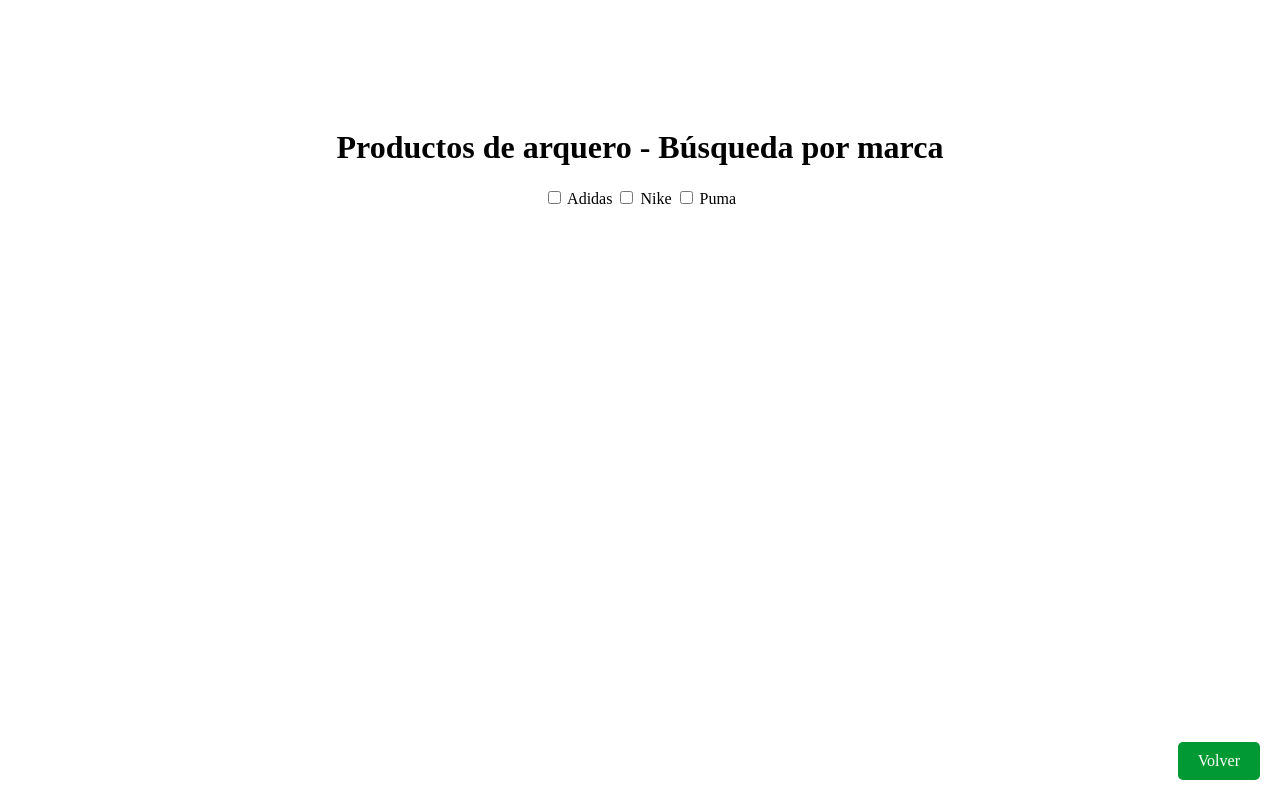
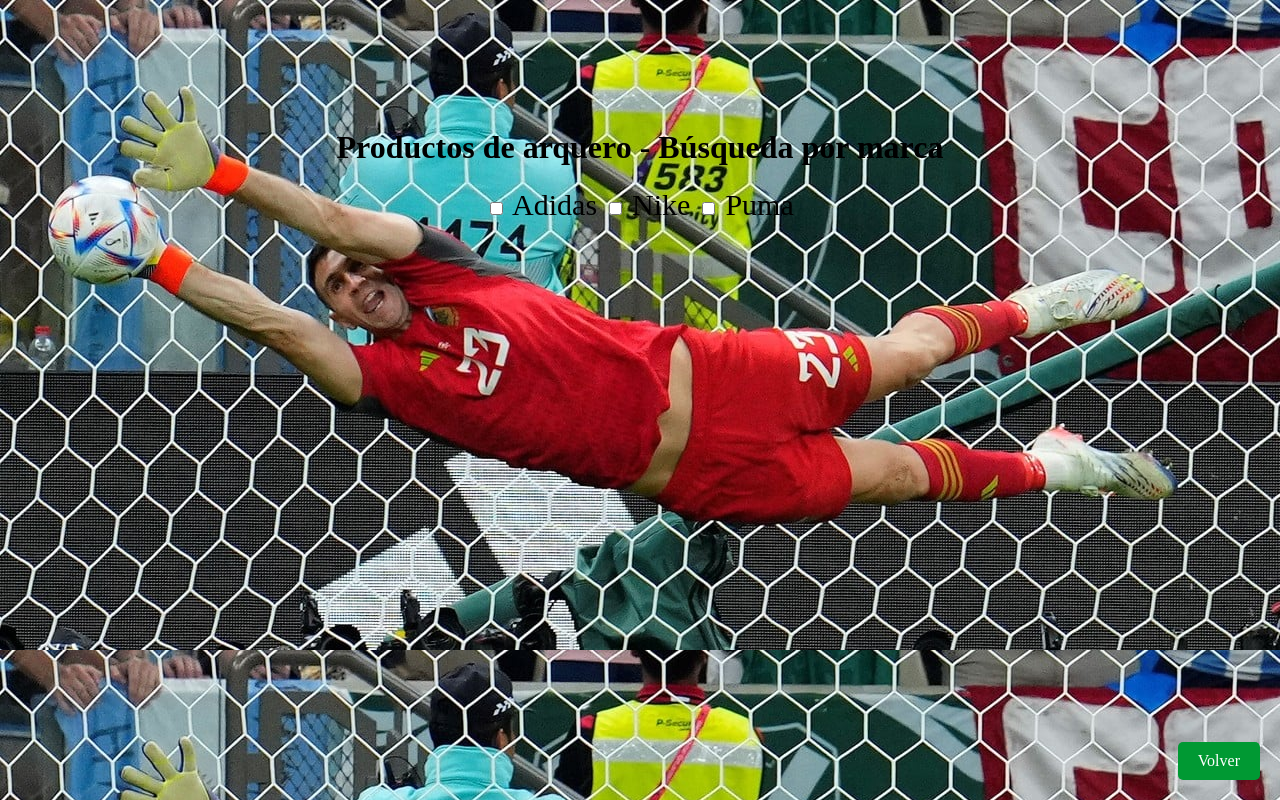
Before and after one commit to EitanRyba/Programacion, a plain HTML site: page marcas.html in a window 1280 px wide. Drawn offline with Linux system fonts and the light colour scheme.

Commit message:
imagen backg

```diff
--- a/docs.css
+++ b/docs.css
@@ -2,6 +2,12 @@
     text-align: center;
     padding-top: 100px;
   }
+form{
+  font-size: 30px;
+}
+body {
+  background-image: url(Imagenes/dibu_atajando.jpg);
+}
 
   .buttons {
     margin-top: 20px;
--- a/marcas.html
+++ b/marcas.html
@@ -7,7 +7,7 @@
 <body>
   <div class="container">
     <h1>Productos de arquero - Búsqueda por marca</h1>
-    <form id="brandForm">
+    <form id="brandForm" class="Form">
     <label>
         <input type="checkbox" name="brand" value="adidas"> Adidas
       </label>
```
Also changed, not shown: productos.html (+1 -1 lines).
